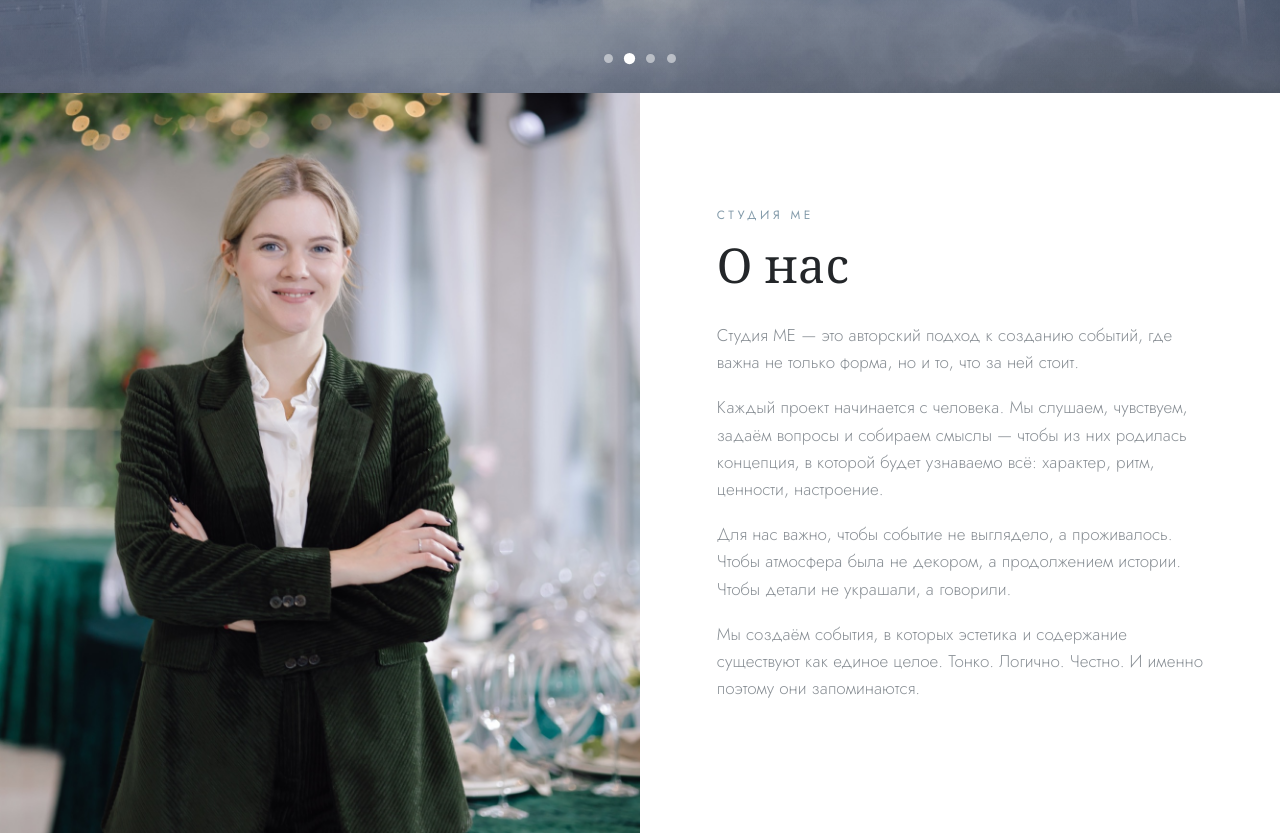
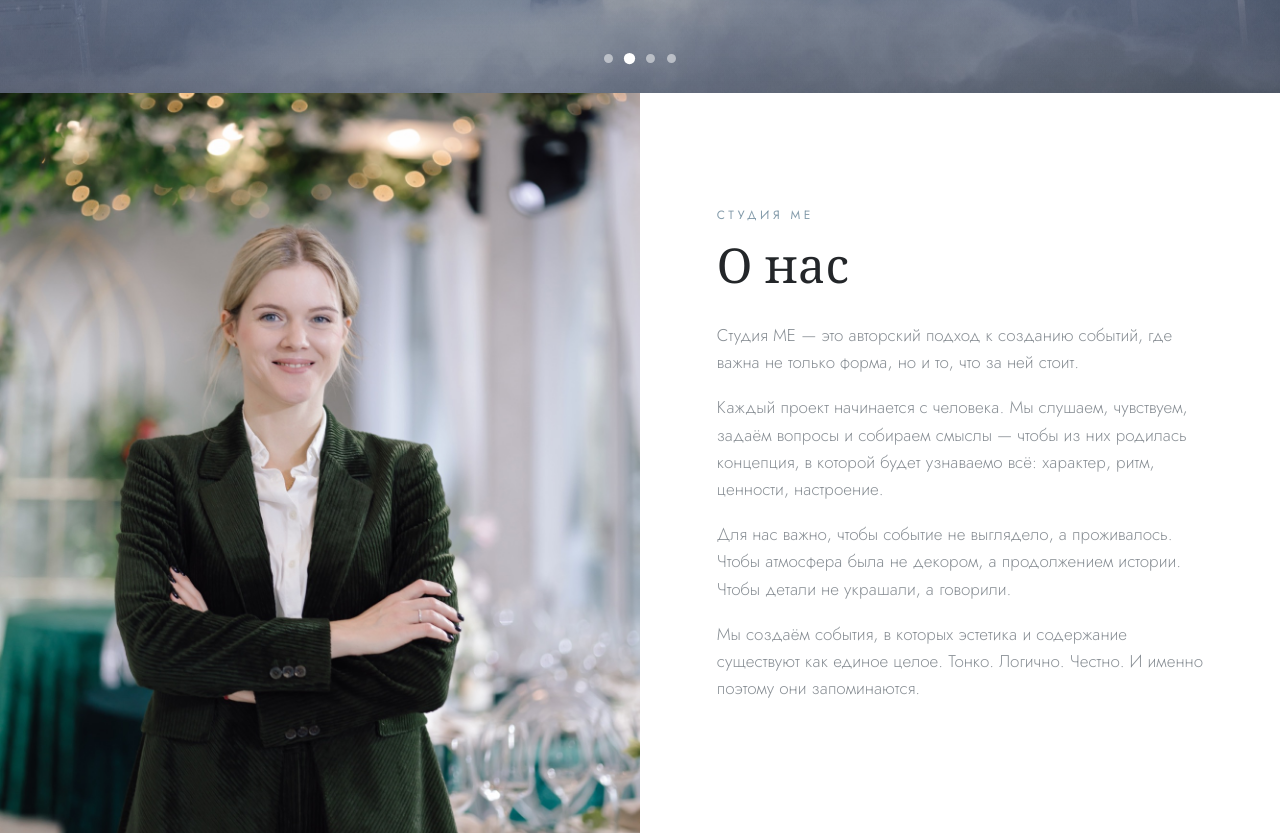
Before and after one commit to DimaPetrosyan/events, a React (Vite) app: page / in a window 1280 px wide. Shown: the part 707-1542 px from the top of the page. Built offline with nearby package versions, Linux system fonts and the light colour scheme.

Commit message:
Keep faces in frame on narrow screens (About/Contacts)
- object-position смещён к верху, чтобы при landscape-кадрировании
  на экранах 470-861px не обрезалось лицо

Co-Authored-By: Claude Opus 4.8 <noreply@anthropic.com>

```diff
--- a/src/components/About.module.css
+++ b/src/components/About.module.css
@@ -14,6 +14,9 @@
   width: 100%;
   height: 740px;
   object-fit: cover;
+  /* Держим лицо в кадре: при landscape-кадрировании (узкие экраны, где фото
+     во всю ширину) не обрезаем верх с головой */
+  object-position: center 18%;
   display: block;
 }
 
--- a/src/components/Contacts.module.css
+++ b/src/components/Contacts.module.css
@@ -12,6 +12,8 @@
   width: 100%;
   height: 640px;
   object-fit: cover;
+  /* Держим лицо в кадре при landscape-кадрировании на узких экранах */
+  object-position: center 15%;
   display: block;
 }
 
```
